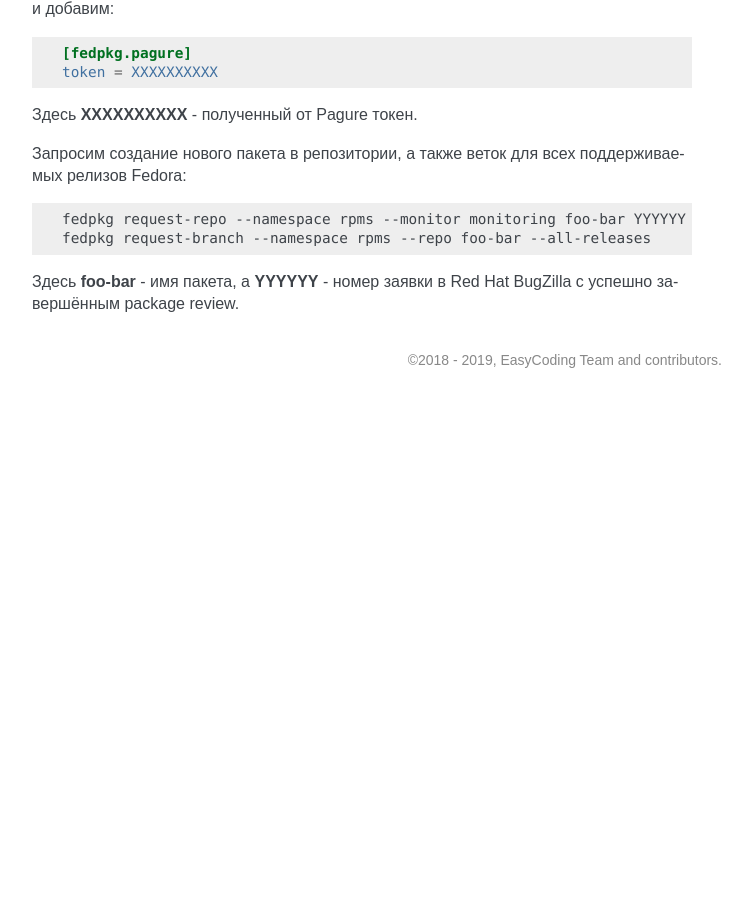
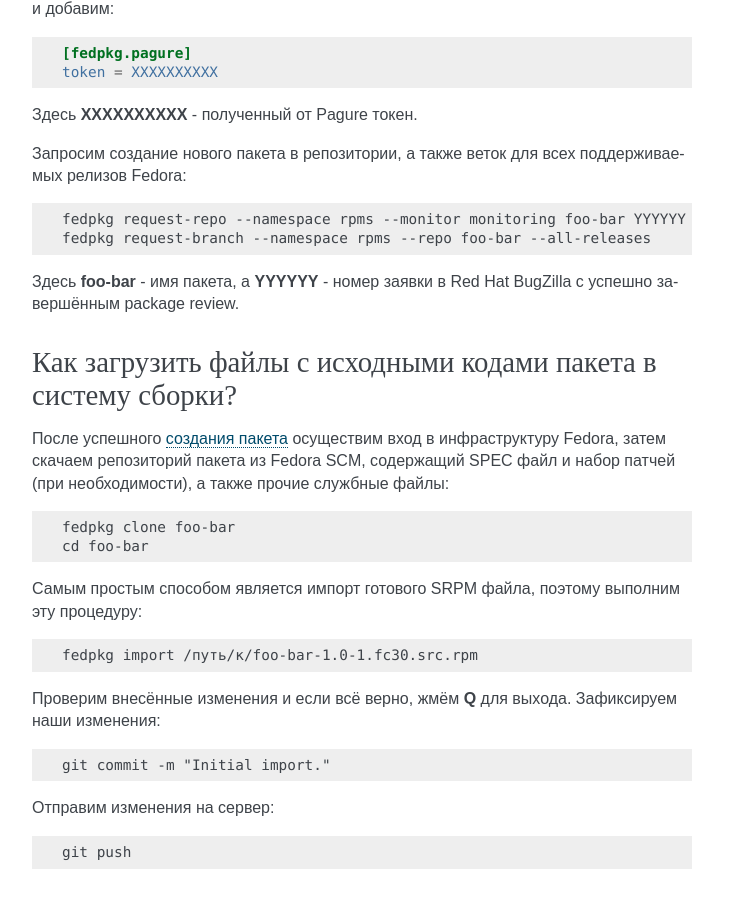
Before and after one commit to RussianFedora/FAQ, a Sphinx documentation site: the page built from source/development.rst, in a window 1280 px wide and 900 px high, scrolled down 16644 px. Shown: the whole window, without its empty margins (388-1140 px from the left). Built offline with Sphinx 7.4.7, drawn with Linux system fonts in a browser that asks for light colours; before the commit the page ends 17042 px from its top, so only the background shows below that; some of the changed text lies outside the part shown.

Commit message:
Added question about uploading sources to Fedora SCM.

```diff
--- a/source/development.rst
+++ b/source/development.rst
@@ -942,3 +942,34 @@
     fedpkg request-branch --namespace rpms --repo foo-bar --all-releases
 
 Здесь **foo-bar** - имя пакета, а **YYYYYY** - номер заявки в Red Hat BugZilla с успешно завершённым package review.
+
+.. index:: fedora, package, upload
+.. _fedpkg-upload:
+
+Как загрузить файлы с исходными кодами пакета в систему сборки?
+==================================================================
+
+После успешного :ref:`создания пакета <package-request>` осуществим вход в инфраструктуру Fedora, затем скачаем репозиторий пакета из Fedora SCM, содержащий SPEC файл и набор патчей (при необходимости), а также прочие службные файлы:
+
+.. code-block:: text
+
+    fedpkg clone foo-bar
+    cd foo-bar
+
+Самым простым способом является импорт готового SRPM файла, поэтому выполним эту процедуру:
+
+.. code-block:: text
+
+    fedpkg import /путь/к/foo-bar-1.0-1.fc30.src.rpm
+
+Проверим внесённые изменения и если всё верно, жмём **Q** для выхода. Зафиксируем наши изменения:
+
+.. code-block:: text
+
+    git commit -m "Initial import."
+
+Отправим изменения на сервер:
+
+.. code-block:: text
+
+    git push
```
